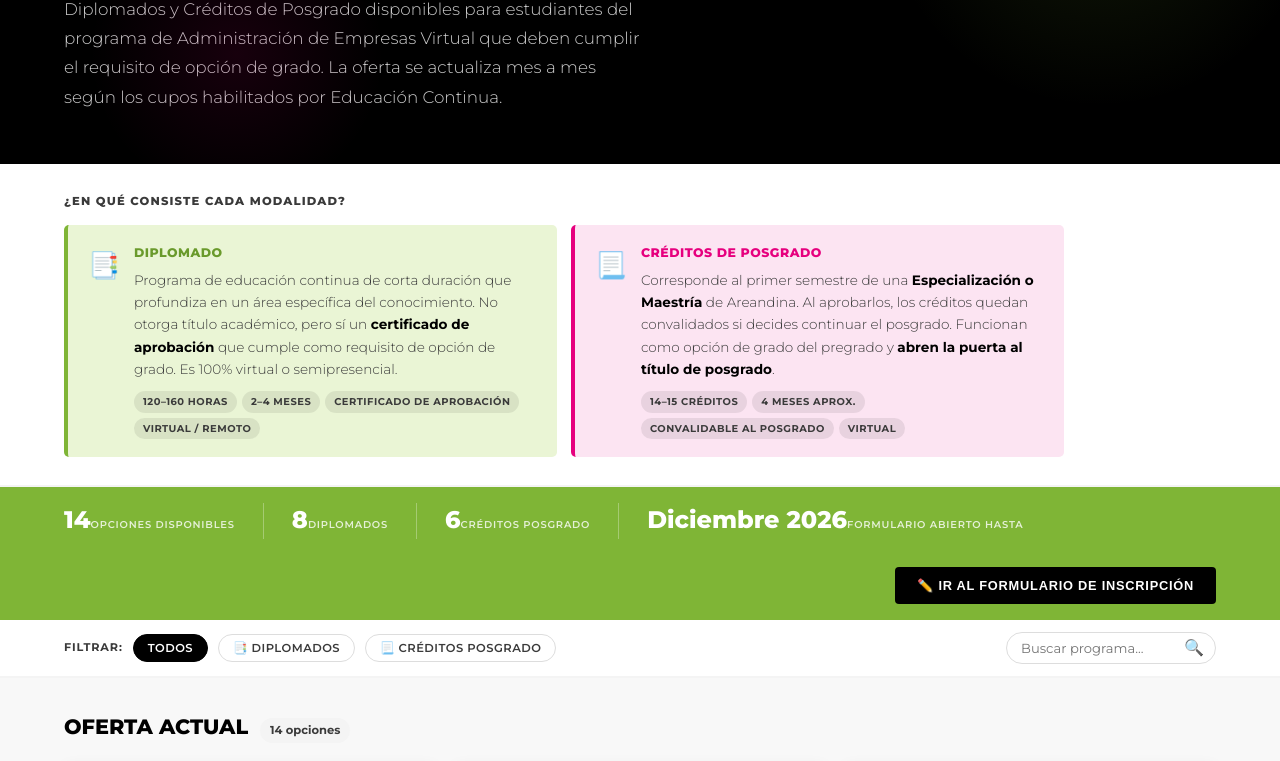
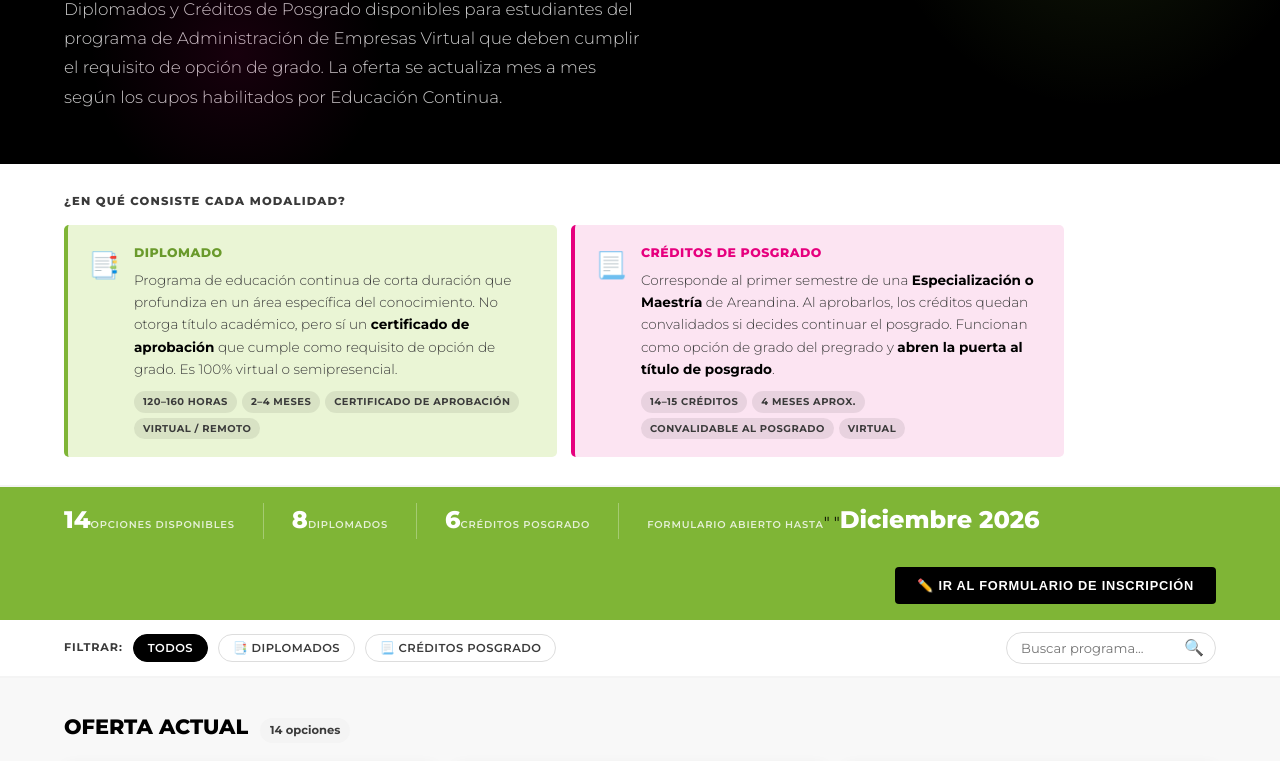
Before and after one commit to AEV2026/areandina-grado-costo, a plain HTML site: page index.html in a window 1280 px wide. Shown: the part 336-1097 px from the top of the page. Drawn offline with Linux system fonts and the light colour scheme; no server answers.

Commit message:
Update index.html

```diff
--- a/index.html
+++ b/index.html
@@ -193,7 +193,7 @@
   <div class="sep"></div>
   <div class="stat"><span class="num" id="stat-pos">5</span><span class="lbl">Créditos Posgrado</span></div>
   <div class="sep"></div>
-  <div class="stat"><span class="num">Diciembre 2026</span><span class="lbl">Formulario abierto hasta</span></div>
+  <div class="stat"><span class="lbl">Formulario abierto hasta</span>" "<span class="num">Diciembre 2026</span></div>
   <button class="btn-inscribirse" onclick="window.open('https://forms.gle/tsRJm3g5TKqAmvCn7','_blank')">✏️ Ir al formulario de inscripción</button>
 </div>
 
```
